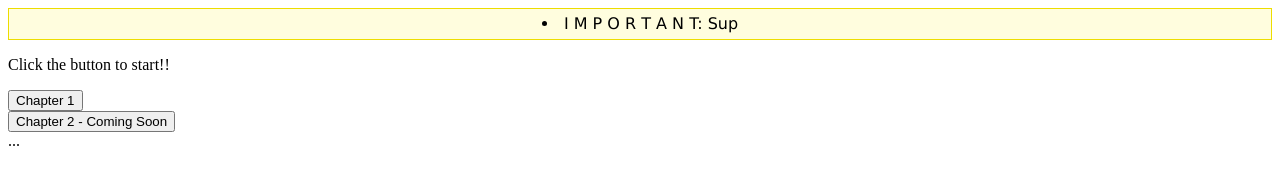
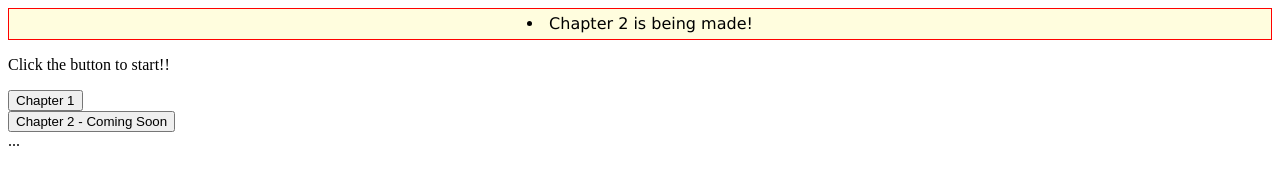
Before and after one commit to HeavyBotList/thelocation.github.io, a plain HTML site: page index.html in a window 1280 px wide. Drawn offline with Linux system fonts and the light colour scheme.

Commit message:
Update index.html

```diff
--- a/index.html
+++ b/index.html
@@ -1,9 +1,9 @@
 <!DOCTYPE html>
 <html>
 <body>
-    <div style="background-color: #FFFDDE; height:30px; border:thin solid #EDDD00">
+    <div style="background-color: #FFFDDE; height:30px; border:thin solid #ff0000">
     </ul>
-        <li style='padding-top:5px;text-align:center;font-family:Verdana'>I M P O R T A N T: Sup</li>
+        <li style='padding-top:5px;text-align:center;font-family:Verdana'>Chapter 2 is being made!</li>
     </ul>
 </div>
 
```
